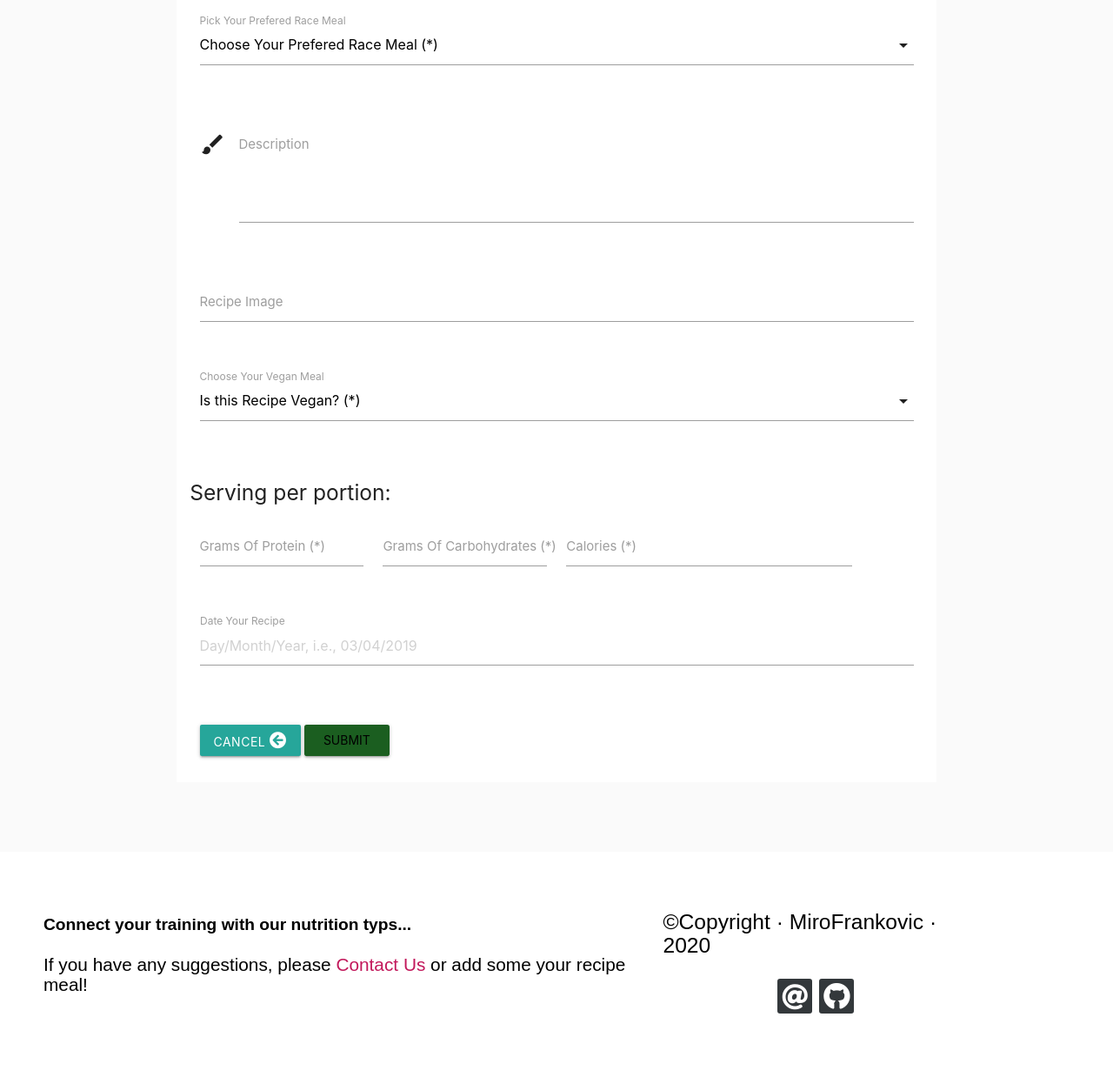
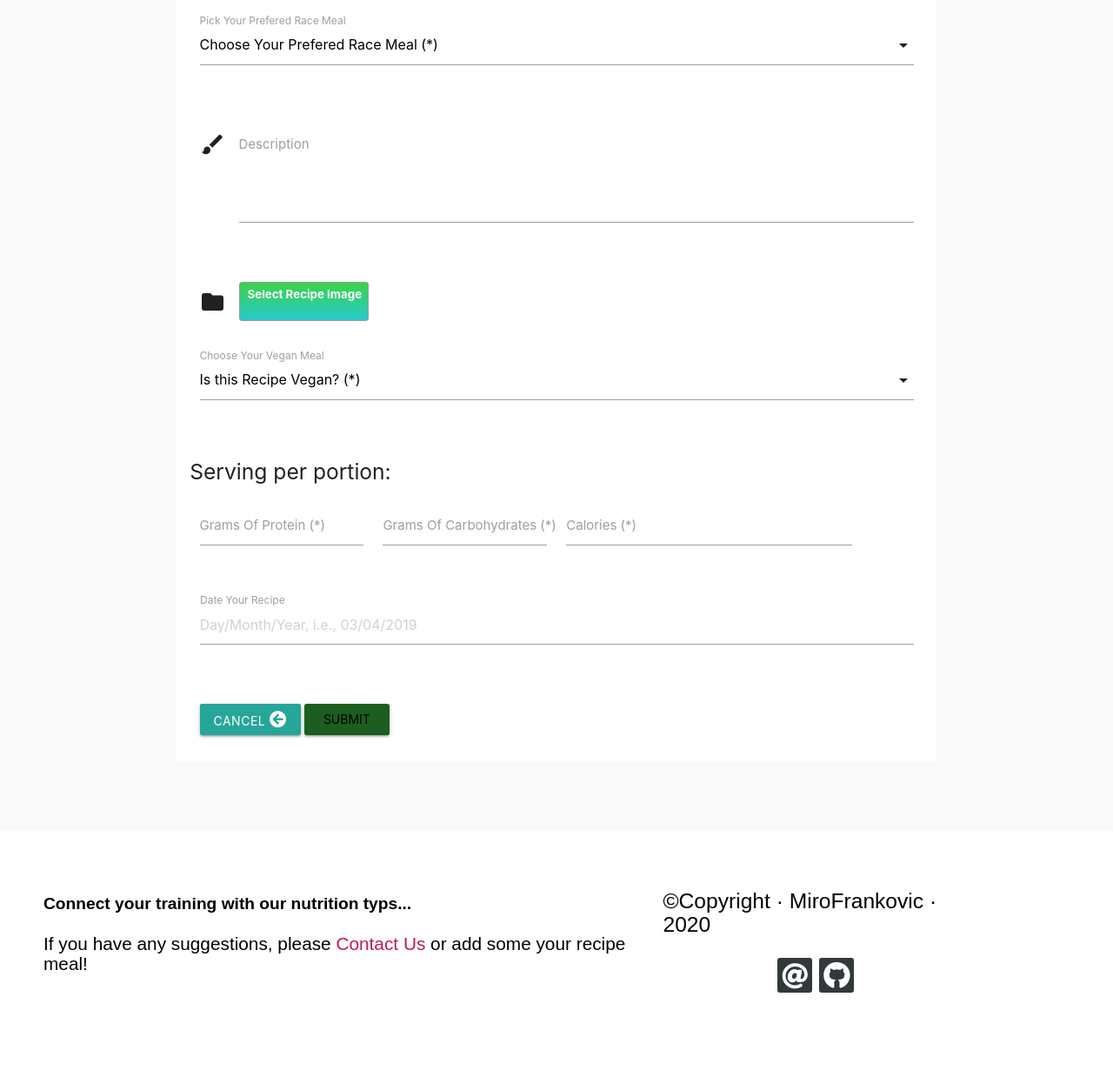
Before and after one commit to mirofrankovic/cookbook-trisport-project-03, a Flask app: page /add_recipe in a window 1280 px wide. Shown: the part 601-1847 px from the top of the page at 87% size. After the commit the page ends 1742 px from the top, so only its background shows below. Run offline with Flask 2, Linux system fonts and the light colour scheme; data that the repository does not hold is empty; some libraries are stand-ins or nearby versions.

Commit message:
Modify input file and add request and safe method for recipe_image

```diff
--- a/app.py
+++ b/app.py
@@ -119,21 +119,21 @@ def get_recipes():
     paginated_recipes = get_paginated_items(mongo.db.recipes, **params)
     return render_template('recipes.html', paginated_recipes=paginated_recipes)
 
-#  @app.route('/search', methods=['GET', 'POST'])
+#   @app.route('/search', methods=['GET', 'POST'])
 #  def search():
-#      query = request.form.get("query")
-#      paginated_recipes = get_paginated_items(
-#          mongo.db.recipes, {"$text": {"$search": query}})
-#      return render_template("recipes.html", paginated_recipes=paginated_recipes)
+#       query = request.form.get("query")
+#       paginated_recipes = get_paginated_items(
+#           mongo.db.recipes, {"$text": {"$search": query}})
+#       return render_template("recipes.html", paginated_recipes=paginated_recipes)
 
-#   @app.route('/find_recipes')
-#   def find_recipes_json():
-#        recipes = mongo.db.recipes.find()
-#        json_recipes = []
-#        for recipe in recipes:
-#            json_recipes.append(recipe)
-#        json_recipes = json.dumps(json_recipes, default=json_util.default)
-#        return json_recipes
+@app.route('/find_recipes')
+def find_recipes_json():
+    recipes = mongo.db.recipes.find()
+    json_recipes = []
+    for recipe in recipes:
+        json_recipes.append(recipe)
+    json_recipes = json.dumps(json_recipes, default=json_util.default)
+    return json_recipes
 
 @app.route('/recipedescription/<recipe_id>')
 def recipedescription(recipe_id):
@@ -146,11 +146,20 @@ def recipedescription(recipe_id):
             abort(404, 'Recipe not found!')
     return render_template('recipedescription.html', recipe=this_recipe)
 
+
+# Function that uploads the images send file from mongo for a user
+@app.route("/uploads/<filename>", methods=['GET'])
+def upload(filename):
+    return mongo.send_file(filename)
+
+
 @app.route('/add_recipe')
 def add_recipe():
-    # if request.url.startswith('http://'):
-    #     request.url = request.url.replace('http://', 'https://', 1)
-    # print('url when add_recipe: ', request.url)
+    if 'image_recipe' in request.files:
+
+        image_recipe=request.files["image_recipe"]
+        mongo.save_file(image_recipe.filename, image_recipe)
+
 
     return render_template('add_recipe.html',
                            recipe={},
@@ -167,6 +176,7 @@ def add_recipe():
                            calories_name=mongo.db.calories_name.find(),
                            due_date=mongo.db.due_date.find()
                            )
+
 @app.route('/edit_recipe/<recipe_id>', methods=['GET', 'POST'])
 def edit_recipe(recipe_id):
     if request.method == "POST":
--- a/static/work-template/css/style.css
+++ b/static/work-template/css/style.css
@@ -606,3 +606,49 @@ img {
     min-height: 50vh;
 
 }
+/*........recipe description..........*/
+
+.header-description{
+
+    position:relative;
+    margin-bottom:10px;
+    /*font-size:3em;*/
+
+}
+
+/* input type for images */
+
+input[type="file"] {
+    display: hidden;
+    color:transparent;
+}
+
+ .custom-file-input::-webkit-file-upload-button {
+  visibility: hidden;
+}
+.custom-file-input::before {
+  content: 'Select Recipe Image';
+  display: inline-block;
+  background: -webkit-linear-gradient(top, #39d346, #28cacf);
+  border: 1px solid #999;
+  border-radius: 3px;
+  padding: 5px 8px;
+  outline: none;
+  white-space: nowrap;
+  -webkit-user-select: none;
+  cursor: pointer;
+  text-shadow: 1px 1px #fff;
+  font-weight: 700;
+  font-size: 10pt;
+  height: 3rem;
+}
+.custom-file-input:hover::before {
+  border-color: black;
+}
+.custom-file-input:active::before {
+  background: -webkit-linear-gradient(top, #e3e3e3, #f9f9f9);
+}
+
+#image_recipe{
+     outline: none;
+}
--- a/templates/add_recipe.html
+++ b/templates/add_recipe.html
@@ -60,12 +60,32 @@
 					<label for="description">Description</label>
 				</div>
 			</div>
-			<div class="row white form-padding">
-				<div class="input-field col s12">
-					<input file="Please Enter Recipe Image URL eg: 'Http://www.images.com/sample.jpg" id="image_recipe" name="image_recipe" type="text"  class="validate"  required>
-					<label for="image_recipe">Recipe Image</label>
-				</div>
-			</div>
+
+        <!-- </div>           ######################### FOrm col-12 ?######################## -->
+			<!-- <div class="row white form-padding"> -->
+        <div class="row">
+             <div class="col s4">
+                <div class="white form-padding">
+                    <!-- <div class="input-group mb-3 col-lg-6">  -->
+                        <div class="input-field">
+                            <!-- <div class="input-group-prepend"> -->
+                            <i class="material-icons prefix">folder</i>
+
+                            <input type="file" id="image_recipe" name="image_recipe" class="custom-file-input" for="Upload" aria-describedby="image-trisport"
+                                accept="image/png, image/jpeg" required>
+                                <label class="custom-file-label" for="image_recipe"></label>
+                        </div>
+                </div>
+             </div>
+                        <div class="col s8">
+                            <div class="white form-padding">
+                        </div>
+
+        </div>
+
+
+
+
 			<div class="row white form-padding">
 				<div class="input-field col s12">
 					<select class="form-select" id="vegan_meal" name="vegan_type_meal" required>
--- a/templates/base.html
+++ b/templates/base.html
@@ -28,10 +28,10 @@
 	<!--jQuery before all JavaScript -->
 	<script src="https://code.jquery.com/jquery-3.4.1.min.js"></script>
 	<!-- D3, Crossfilter and DC and dashboard (assets) -->
-	<script type="text/javascript" src="{{url_for('static', filename='assets/d3.js')}}"></script>
+	<!-- <script type="text/javascript" src="{{url_for('static', filename='assets/d3.js')}}"></script>
 	<script type="text/javascript" src="{{url_for('static', filename='assets/crossfilter.js')}}"></script>
 	<script type="text/javascript" src="{{url_for('static', filename='assets/dc.js')}}"></script>
-	<script type="text/javascript" src="{{url_for('static', filename='assets/queue.min.js')}}"></script>
+	<script type="text/javascript" src="{{url_for('static', filename='assets/queue.min.js')}}"></script> -->
 </head>
 <body id="cookbook-body" class="#fafafa grey lighten-5">
 	<nav class="white" role="navigation">
--- a/templates/contactus.html
+++ b/templates/contactus.html
@@ -4,7 +4,7 @@
 
 <div class="container-contactUs">
 	<div class="col m10 offset-m1 s12">
-		<div class="header center teal-text text-lighten-2">Contact US</div>
+		<div class="search-by center">Contact US</div>
 	</div>
 	<div class="row">
 		<form id="form" class="col s12" method="GET" name="form" action="#" input type="text">
--- a/templates/dashboard.html
+++ b/templates/dashboard.html
@@ -31,5 +31,10 @@
 {% endblock %}
 
 {% block script %}
+<!-- D3, Crossfilter and DC and dashboard (assets) -->
+<script type="text/javascript" src="{{url_for('static', filename='assets/d3.js')}}"></script>
+<script type="text/javascript" src="{{url_for('static', filename='assets/crossfilter.js')}}"></script>
+<script type="text/javascript" src="{{url_for('static', filename='assets/dc.js')}}"></script>
+<script type="text/javascript" src="{{url_for('static', filename='assets/queue.min.js')}}"></script>
 <script type="text/javascript" src="{{url_for('static', filename='work-template/js/graphics.js')}}"></script>
 {% endblock %}
--- a/templates/edit_recipe.html
+++ b/templates/edit_recipe.html
@@ -73,7 +73,8 @@
 		</div>
 		<div class="row white form-padding">
 			<div class="input-field col s12">
-				<input value="{{recipe.image_recipe}}" id="image_recipe" name="image_recipe" type="text" class="validate">
+				<input value="{{recipe.image_recipe}}" id="image_recipe" name="image_recipe" type="file" class="file-input"
+                accept="image/png, image/jpeg">
 				<label for="image_recipe">Recipe Image</label>
 			</div>
 		</div>
--- a/templates/my_recipes.html
+++ b/templates/my_recipes.html
@@ -16,8 +16,6 @@
 <h5 class="art-deco-font text-center">You have created {{paginated_recipes.total}} recipes!</h5>
 <div id="sorting-bar-my-recipes" class="row #00695c teal darken-3">
 	<h4 class="art-deco-font col s12 m5">My Recipes</h4>
-	<!--<a id="sort-by-date-button" class="waves-effect waves-light btn white col s6 m3"><i class="far fa-calendar"></i></i>
-		First in First Out</a>-->
 </div>
 <div class="row collection-container">
 	{% if paginated_recipes.total > 0 %}
--- a/templates/recipedescription.html
+++ b/templates/recipedescription.html
@@ -15,7 +15,7 @@
 			<p><strong>Meal Type: </strong>{{recipe.meal_type_name}}</p>
 			<p><strong>Race Day: </strong>{{recipe.race_day_name}}</p>
 			<p><strong>Sport Type: </strong>{{recipe.sport_type_name}}</p>
-			<header class="header text-left">
+			<header class="header-description text-left">
 				<h5 class="deep-orange-text text-lighten-2"><strong>Make this recipe favourite</strong></h5>
 				{% if session['author'] %}
 				<form id="form" method="POST" action="{{ url_for('popular_recipe', recipe_id=recipe._id) }}">
@@ -25,7 +25,7 @@
 				{% else %}
 				<a class="tooltipped like-dis" data-position="bottom" title="You have to login to like this recipe!"
 					data-tooltip="You have to login to like!">{{ recipe.likes }}
-					<i class="material-icons teal-text stat-icon">thumb_up</i></a>
+					<i class="material-icons red-text stat-icon">thumb_up</i></a>
 				{% endif %}
 			</header>
 		</div>
```
Also changed, not shown: static/work-template/js/form.js (+8 -9 lines), static/work-template/js/graphics.js (line endings or trailing spaces). Lines whose indentation alone changed are shown as unchanged.
